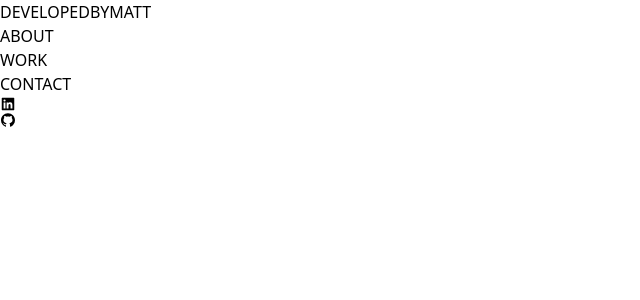
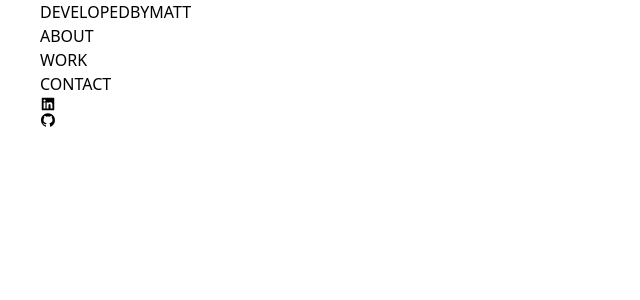
Before and after one commit to MRowan121/my-portfolio, a Next.js app: page / in a window 1280 px wide. Shown: the top 300 px of the page, without its empty margins (0-640 px from the left). Built offline with nearby package versions, Linux system fonts and the light colour scheme.

Commit message:
Add initial styling to main element

```diff
--- a/src/pages/index.js
+++ b/src/pages/index.js
@@ -10,7 +10,7 @@ export default function Home() {
         <meta name="viewport" content="width=device-width, initial-scale=1" />
         <link rel="icon" href="/favicon.ico" />
       </Head>
-      <main>
+      <main className='bg-white px-10'>
         <Header />
       </main>
     </>
```
